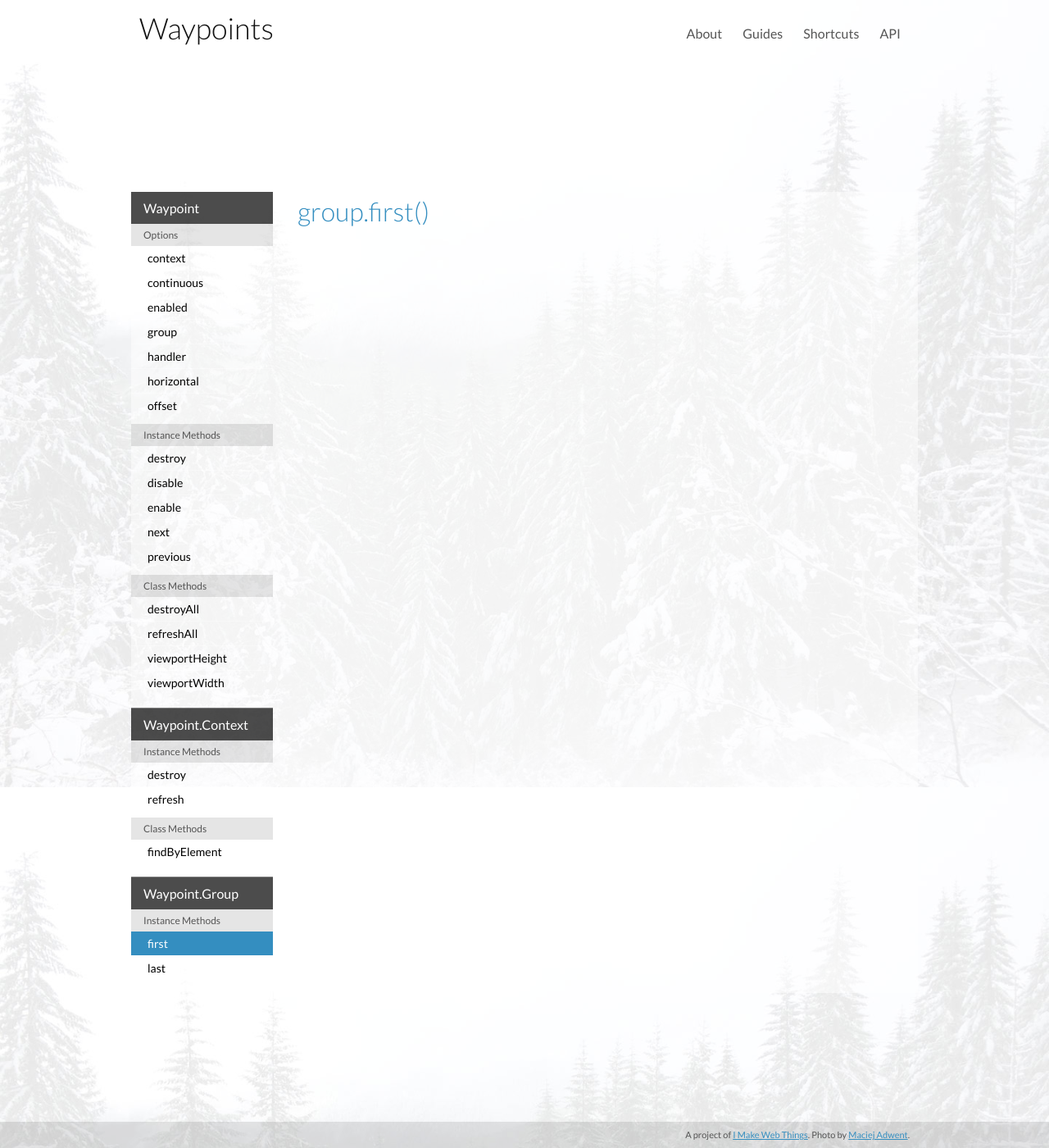
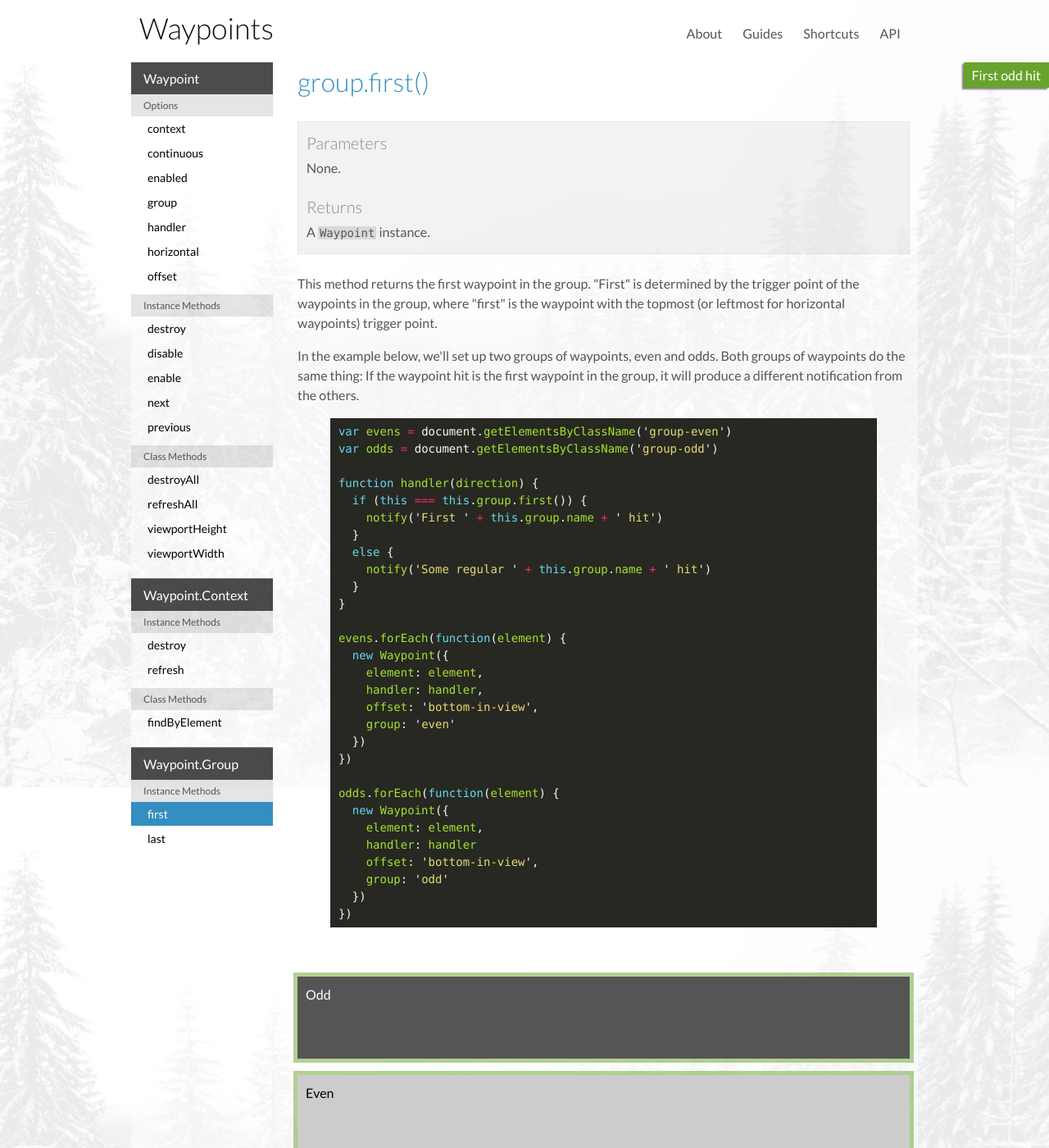
Before and after one commit to imakewebthings/waypoints, a Jekyll site: the page built from api/first/index.html, in a window 1280 px wide and 1400 px high. Shown: the whole window at 82% size. Built offline with Jekyll 4.4.1, drawn with Linux system fonts in a browser that asks for light colours; nearby versions of some CDN libraries; some of the changed text lies outside the part shown.

Commit message:
group first

```diff
--- a/_scss/_monokai.scss
+++ b/_scss/_monokai.scss
@@ -1,6 +1,7 @@
 .highlight { background: rgb(39,40,34); color: #f8f8f2; }
 .highlight + .highlight { border-top:1px solid rgba(255,255,255,.3); }
 .highlight pre { white-space:pre-wrap; }
+.highlight pre code { white-space:pre-wrap; padding:0; }
 .highlight .hll { background-color: #49483e }
 .highlight .c { color: #75715e } /* Comment */
 .highlight .err { color: #960050; background-color: #1e0010 } /* Error */
--- a/api/first/index.html
+++ b/api/first/index.html
@@ -5,3 +5,59 @@
 ---
 
 <h2>group.first()</h2>
+
+<div class="reference">
+  <h3>Parameters</h3>
+  <p>None.</p>
+  <h3>Returns</h3>
+  <p>A <code>Waypoint</code> instance.</p>
+</div>
+
+<p>This method returns the first waypoint in the group. "First" is determined by the trigger point of the waypoints in the group, where "first" is the waypoint with the topmost (or leftmost for horizontal waypoints) trigger point.</p>
+
+<p>In the example below, we'll set up two groups of waypoints, even and odds. Both groups of waypoints do the same thing: If the waypoint hit is the first waypoint in the group, it will produce a different notification from the others.</p>
+
+{% highlight js %}
+var evens = document.getElementsByClassName('group-even')
+var odds = document.getElementsByClassName('group-odd')
+
+function handler(direction) {
+  if (this === this.group.first()) {
+    notify('First ' + this.group.name + ' hit')
+  }
+  else {
+    notify('Some regular ' + this.group.name + ' hit')
+  }
+}
+
+evens.forEach(function(element) {
+  new Waypoint({
+    element: element,
+    handler: handler,
+    offset: 'bottom-in-view',
+    group: 'even'
+  })
+})
+
+odds.forEach(function(element) {
+  new Waypoint({
+    element: element,
+    handler: handler
+    offset: 'bottom-in-view',
+    group: 'odd'
+  })
+})
+{% endhighlight %}
+
+<br>
+
+<div class="group-odd waypoint">Odd</div>
+<div class="group-even waypoint">Even</div>
+<div class="group-odd waypoint">Odd</div>
+<div class="group-even waypoint">Even</div>
+<div class="group-odd waypoint">Odd</div>
+<div class="group-even waypoint">Even</div>
+<div class="group-odd waypoint">Odd</div>
+<div class="group-even waypoint">Even</div>
+<div class="group-odd waypoint">Odd</div>
+<div class="group-even waypoint">Even</div>
--- a/css/styles.css
+++ b/css/styles.css
@@ -507,6 +507,10 @@
 .highlight pre {
   white-space: pre-wrap; }
 
+.highlight pre code {
+  white-space: pre-wrap;
+  padding: 0; }
+
 .highlight .hll {
   background-color: #49483e; }
 
@@ -941,6 +945,19 @@
   background: #ccc;
   color: #000; }
 
+.group-odd, .group-even {
+  padding: 10px;
+  height: 100px; }
+
+.group-odd {
+  background: #555;
+  color: #fff;
+  margin: 20px 0; }
+
+.group-even {
+  background: #ccc;
+  color: #000; }
+
 #overflow-scroll, #overflow-scroll-offset {
   overflow: auto;
   height: 300px;
--- a/js/scripts.js
+++ b/js/scripts.js
@@ -417,6 +417,29 @@
     })
   }
 
+  function firstExample() {
+    function handler(direction) {
+      if (this === this.group.first()) {
+        notify('First ' + this.group.name + ' hit')
+      }
+      else {
+        notify('Some regular ' + this.group.name + ' hit')
+      }
+    }
+
+    $('.group-even').waypoint({
+      handler: handler,
+      offset: 'bottom-in-view',
+      group: 'even'
+    })
+
+    $('.group-odd').waypoint({
+      handler: handler,
+      offset: 'bottom-in-view',
+      group: 'odd'
+    })
+  }
+
   function initApiExamples() {
     disableEnableExample()
     destroyExample()
@@ -434,6 +457,7 @@
     viewportWidthExample()
     contextDestroyExample()
     findByElementExample()
+    firstExample()
   }
 
   $(function() {
```
Also changed, not shown: _scss/_api.scss (+16 -0 lines).
